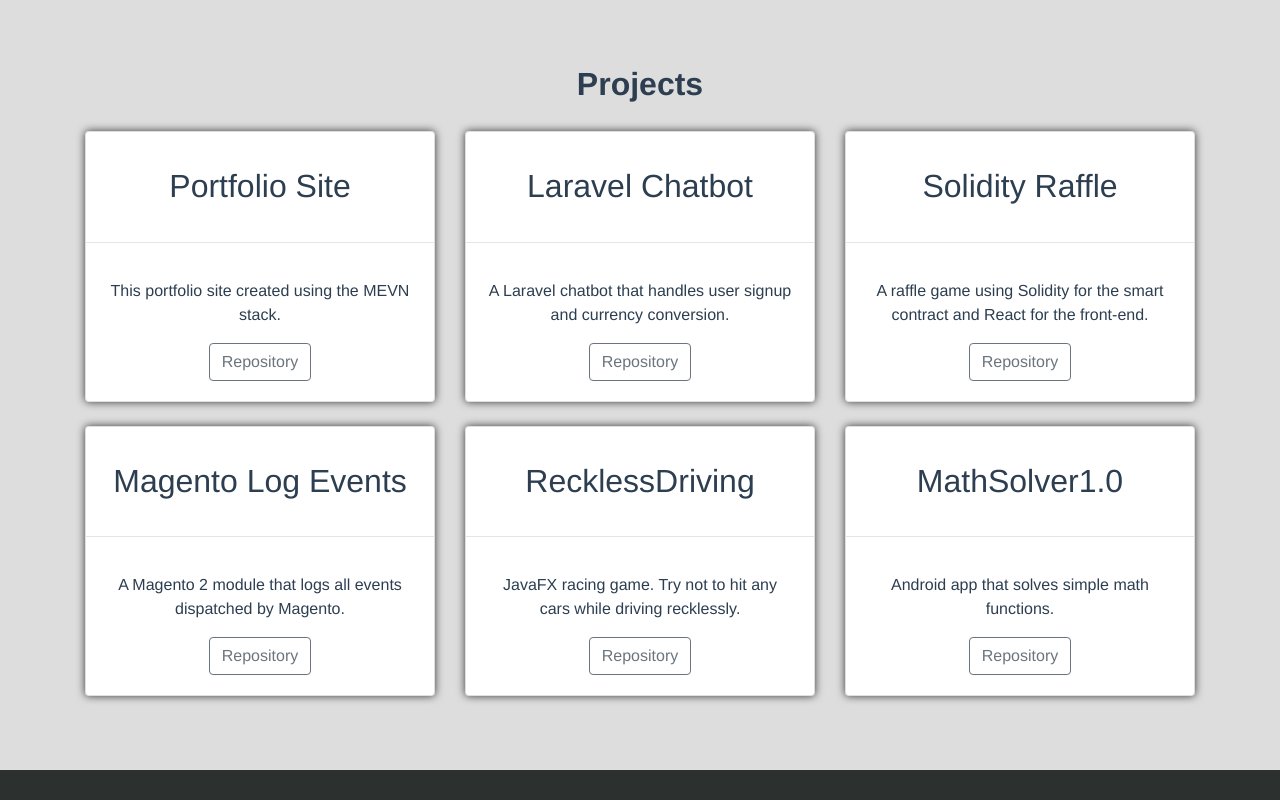
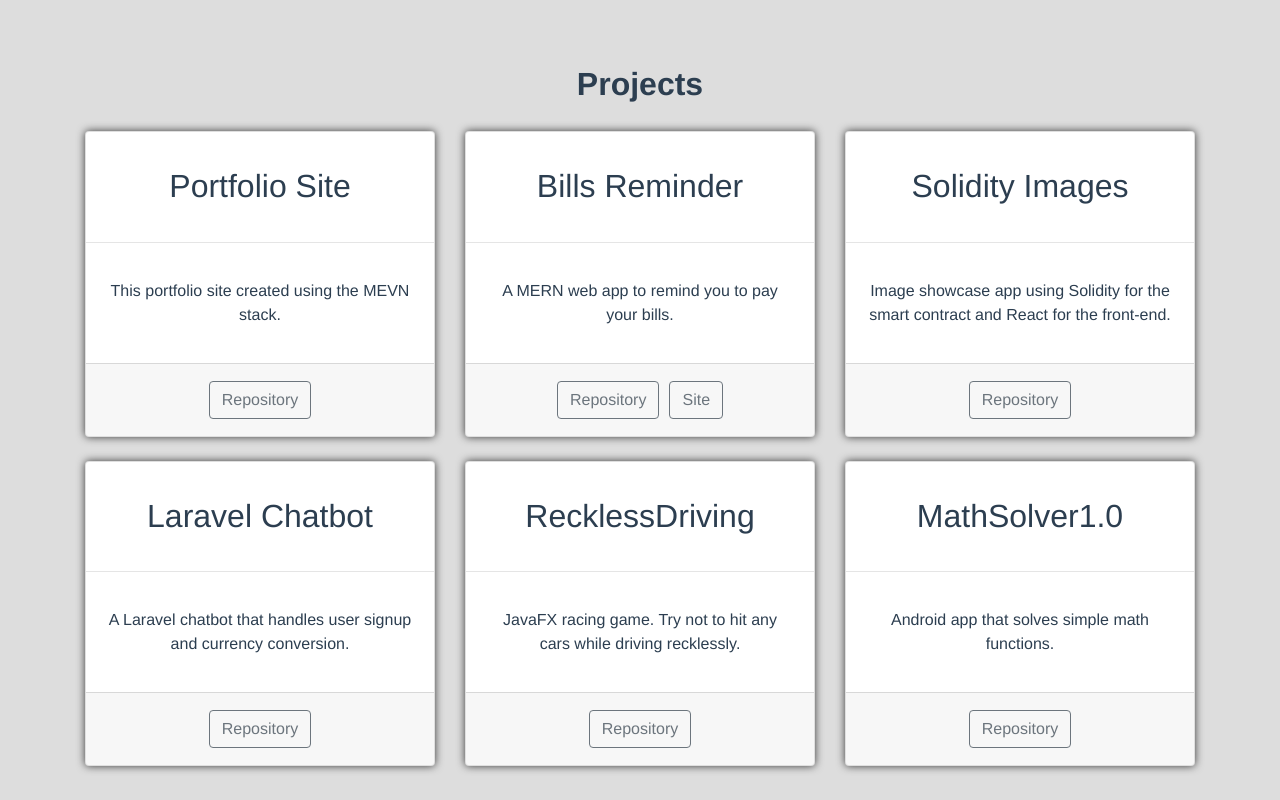
Before and after one commit to rzufil/rzufil-portfolio, a Vue app in the folder client/: page / in a window 1280 px wide. Shown: the part 1180-1980 px from the top of the page. Built offline with nearby package versions, Linux system fonts and the light colour scheme.

Commit message:
Toggling navbar on menu item click

```diff
--- a/client/src/components/Header.vue
+++ b/client/src/components/Header.vue
@@ -48,6 +48,9 @@
     },
     scrollToTop() {
       window.scroll({top: 0, left: 0, behavior: 'smooth'});
+      if (!this.show) {
+        this.toggleNavbar();
+      }
     }
   }
 }
--- a/client/src/components/Homepage.vue
+++ b/client/src/components/Homepage.vue
@@ -209,6 +209,9 @@
               <hr />
               <div class="card-body">
                 <p>This portfolio site created using the MEVN stack.</p>
+              </div>
+              <div class="card-footer">
+                <div class="footer-link">
                   <a
                     href="https://github.com/rzufil/rzufil-portfolio"
                     rel="noopener noreferrer"
@@ -220,9 +223,75 @@
                   </a>
                 </div>
               </div>
+            </div>
             <br />
           </div>
 
+          <div class="col-md-4">
+            <div class="card">
+              <div class="card-head">
+                <h2>Bills Reminder</h2>
+              </div>
+              <hr />
+              <div class="card-body">
+                <p>A MERN web app to remind you to pay your bills.</p>
+              </div>
+              <div class="card-footer">
+                <div class="footer-link">
+                  <a
+                    href="https://github.com/rzufil/bills-reminder"
+                    rel="noopener noreferrer"
+                    target="_blank"
+                  >
+                    <button type="button" class="btn btn-outline-secondary">
+                      Repository
+                    </button>
+                  </a>
+                </div>
+                <div class="footer-link">
+                  <a
+                    href="https://www.bills-reminder.com"
+                    rel="noopener noreferrer"
+                    target="_blank"
+                  >
+                    <button type="button" class="btn btn-outline-secondary">
+                      Site
+                    </button>
+                  </a>
+                </div>
+              </div>
+            </div>
+            <br />
+          </div>
+
+          <div class="col-md-4">
+            <div class="card">
+              <div class="card-head">
+                <h2>Solidity Images</h2>
+              </div>
+              <hr />
+              <div class="card-body">
+                <p>Image showcase app using Solidity for the smart contract and React for the front-end.</p>
+              </div>
+              <div class="card-footer">
+                <div class="footer-link">
+                  <a
+                    href="https://github.com/rzufil/solidity-images"
+                    rel="noopener noreferrer"
+                    target="_blank"
+                  >
+                    <button type="button" class="btn btn-outline-secondary">
+                      Repository
+                    </button>
+                  </a>
+                </div>
+              </div>
+            </div>
+            <br />
+          </div>
+        </div>
+
+        <div class="row">
           <div class="col-md-4">
             <div class="card">
               <div class="card-head">
@@ -231,6 +300,9 @@
               <hr />
               <div class="card-body">
                 <p>A Laravel chatbot that handles user signup and currency conversion.</p>
+              </div>
+              <div class="card-footer">
+                <div class="footer-link">
                   <a
                     href="https://github.com/rzufil/chatbot"
                     rel="noopener noreferrer"
@@ -241,51 +313,6 @@
                     </button>
                   </a>
                 </div>
-            </div>
-            <br />
-          </div>
-
-          <div class="col-md-4">
-            <div class="card">
-              <div class="card-head">
-                <h2>Solidity Raffle</h2>
-              </div>
-              <hr />
-              <div class="card-body">
-                <p>A raffle game using Solidity for the smart contract and React for the front-end.</p>
-                <a
-                  href="https://github.com/rzufil/solidity-raffle"
-                  rel="noopener noreferrer"
-                  target="_blank"
-                >
-                  <button type="button" class="btn btn-outline-secondary">
-                    Repository
-                  </button>
-                </a>
-              </div>
-            </div>
-            <br />
-          </div>
-        </div>
-
-        <div class="row">
-          <div class="col-md-4">
-            <div class="card">
-              <div class="card-head">
-                <h2>Magento Log Events</h2>
-              </div>
-              <hr />
-              <div class="card-body">
-                <p>A Magento 2 module that logs all events dispatched by Magento.</p>
-                <a
-                  href="https://github.com/rzufil/LogEvents"
-                  rel="noopener noreferrer"
-                  target="_blank"
-                >
-                  <button type="button" class="btn btn-outline-secondary">
-                    Repository
-                  </button>
-                </a>
               </div>
             </div>
             <br />
@@ -302,6 +329,9 @@
                   JavaFX racing game. Try not to hit any cars while driving
                   recklessly.
                 </p>
+              </div>
+              <div class="card-footer">
+                <div class="footer-link">
                   <a
                     href="https://github.com/rzufil/RecklessDriving"
                     rel="noopener noreferrer"
@@ -311,6 +341,7 @@
                       Repository
                     </button>
                   </a>
+                </div>
               </div>
             </div>
             <br />
@@ -324,6 +355,9 @@
               <hr />
               <div class="card-body">
                 <p>Android app that solves simple math functions.</p>
+              </div>
+              <div class="card-footer">
+                <div class="footer-link">
                   <a
                     href="https://github.com/rzufil/MathSolver1.0"
                     rel="noopener noreferrer"
@@ -333,6 +367,7 @@
                       Repository
                     </button>
                   </a>
+                </div>
               </div>
             </div>
           </div>
@@ -370,6 +405,10 @@
 }
 .card {
   box-shadow: 0 0 8px rgba(0, 0, 0, 0.75);
+}
+.footer-link {
+  display: inline-flex;
+  padding: 5px;
 }
 .top-section-card img {
   width: 150px;
```
Lines whose indentation alone changed are shown as unchanged.
